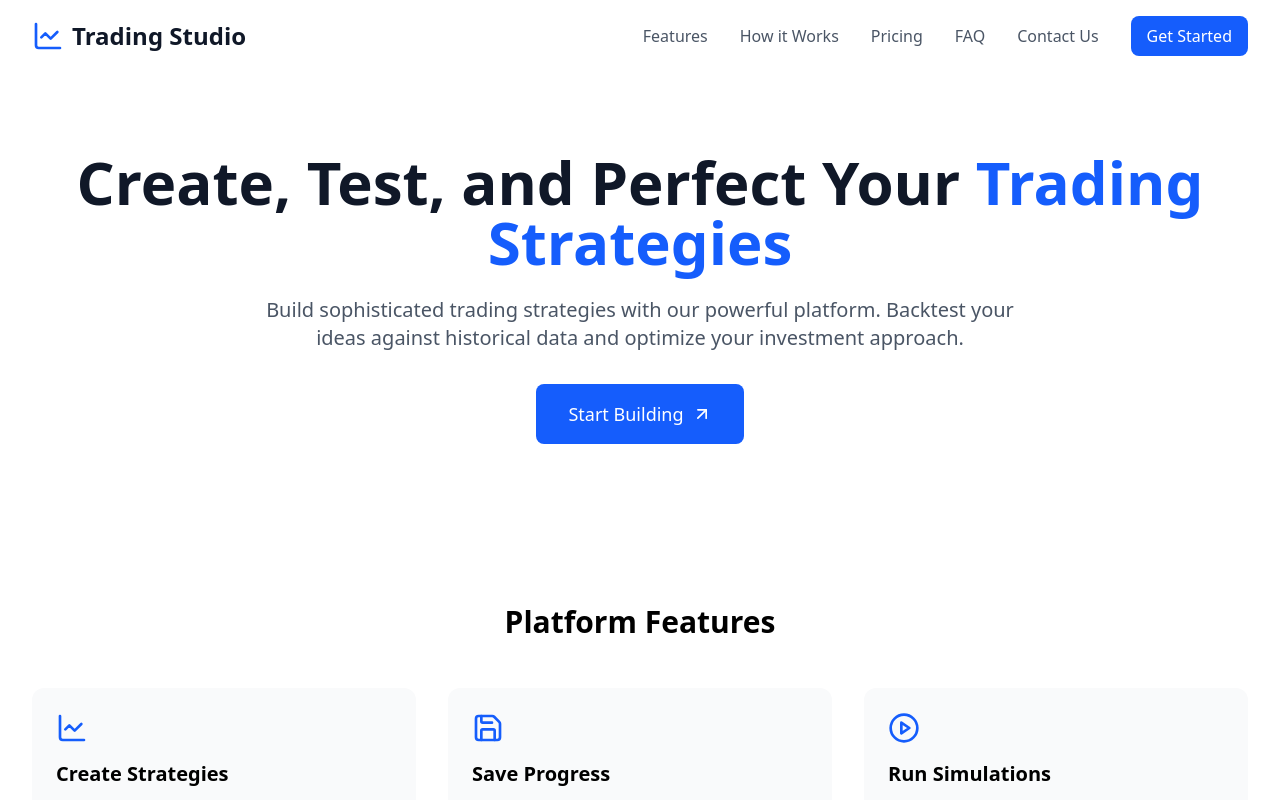
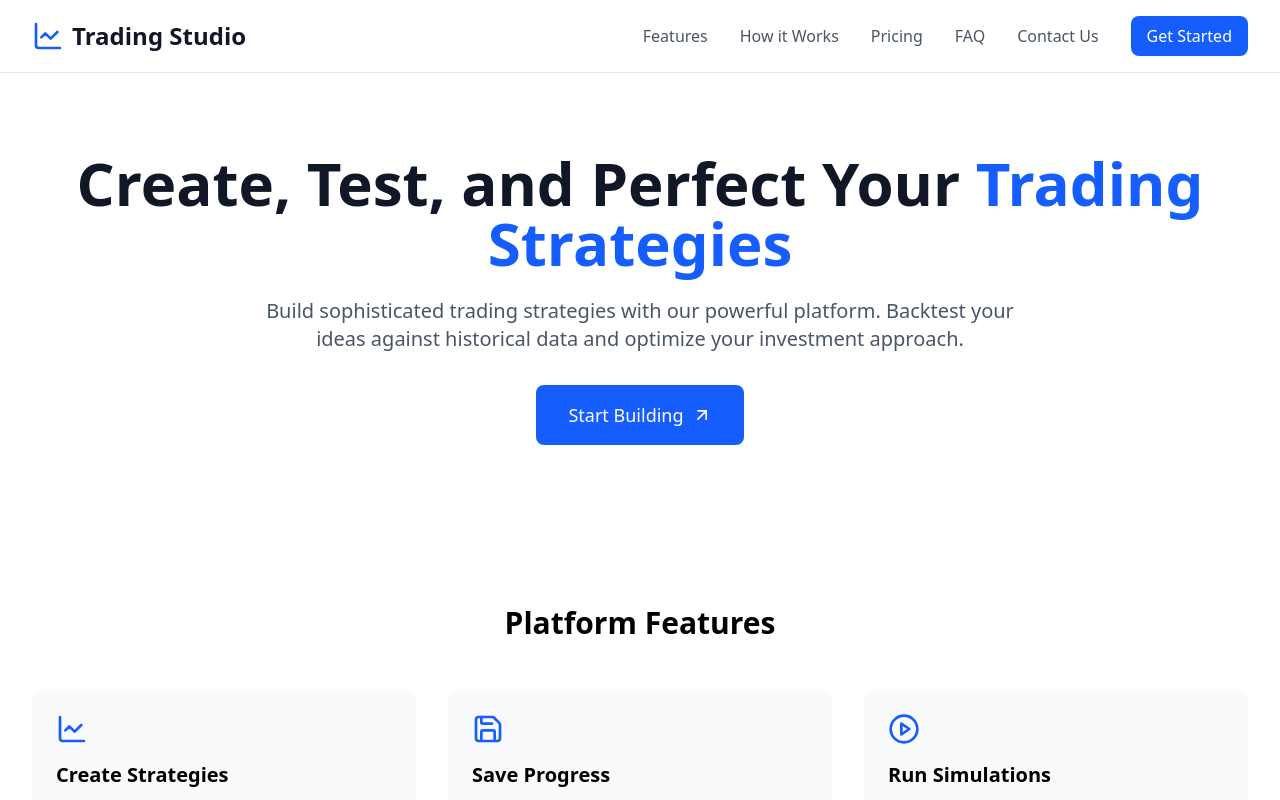
Before and after one commit to gaurav-mehta19/trading-studio-assignment, a React (Vite) app: page / in a window 1280 px wide. Shown: the top 800 px of the page. Built offline with nearby package versions, Linux system fonts and the light colour scheme.

Commit message:
add border-b in appbar

```diff
--- a/src/components/AppBar.tsx
+++ b/src/components/AppBar.tsx
@@ -5,15 +5,17 @@ import { useLocation, useNavigate } from "react-router-dom"
 export const AppBar = () => {
     const navigate = useNavigate()
     return (
+        <div className="border-b border-gray-200">
             <nav className="max-w-7xl mx-auto px-4 sm:px-6 lg:px-8 py-4">
                 <div className="flex justify-between items-center">
                     <div className="flex items-center">
                         <LineChart className="h-8 w-8 text-blue-600" />
-                    <span onClick={()=> navigate('/')} className="ml-2 text-2xl font-bold text-gray-900">Trading Studio</span>
+                        <span onClick={() => navigate('/')} className="ml-2 text-2xl font-bold text-gray-900">Trading Studio</span>
                     </div>
-                <NavBar/>
+                    <NavBar />
                 </div>
             </nav>
+        </div>
     )
 }
 
@@ -28,7 +30,7 @@ const NavBar = () => {
             <a href="/price" className="text-gray-600 hover:text-blue-600">Pricing</a>
             <a href="/questions" className="text-gray-600 hover:text-blue-600">FAQ</a>
             <a href="/contact" className="text-gray-600 hover:text-blue-600">Contact Us</a>
-            <button onClick={()=> navigate('/strategy')} className="bg-blue-600 text-white px-4 py-2 rounded-lg hover:bg-blue-700 transition">
+            <button onClick={() => navigate('/strategy')} className="bg-blue-600 text-white px-4 py-2 rounded-lg hover:bg-blue-700 transition">
                 Get Started
             </button>
         </div>
@@ -38,7 +40,7 @@ const NavBar = () => {
         <a href="/contact" className="text-gray-600 hover:text-blue-600">Contact Us</a>
         <a href="/price" className="text-gray-600 hover:text-blue-600">Pricing</a>
         <a href="/questions" className="text-gray-600 hover:text-blue-600">FAQ</a>
-        <button onClick={()=> navigate('/')} className="bg-blue-600 text-white px-4 py-2 rounded-lg hover:bg-blue-700 transition">
+        <button onClick={() => navigate('/')} className="bg-blue-600 text-white px-4 py-2 rounded-lg hover:bg-blue-700 transition">
             Logout
         </button>
     </div>
```
Lines whose indentation alone changed are shown as unchanged.
